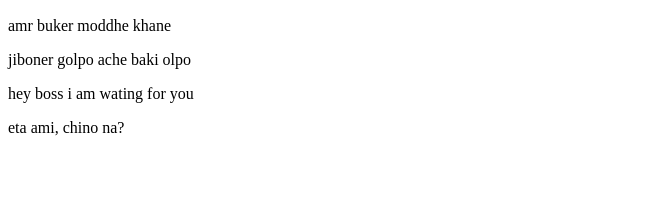
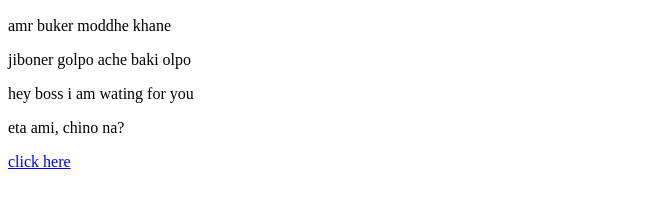
Before and after one commit to RASHED-R/first-website-banacchi, a plain HTML site: page index.html in a window 1280 px wide. Shown: the part 408-616 px from the top of the page, without its empty margins (0-672 px from the left). Drawn offline with Linux system fonts and the light colour scheme.

Commit message:
save this link

```diff
--- a/index.html
+++ b/index.html
@@ -21,5 +21,6 @@
     <p>jiboner golpo ache baki olpo</p>
     <p>hey boss i am wating for you</p>
     <p>eta ami, chino na?</p>
+    <a href="https://web.facebook.com/?_rdc=1&_rdr"> click here</a>
 </body>
 </html>
```
